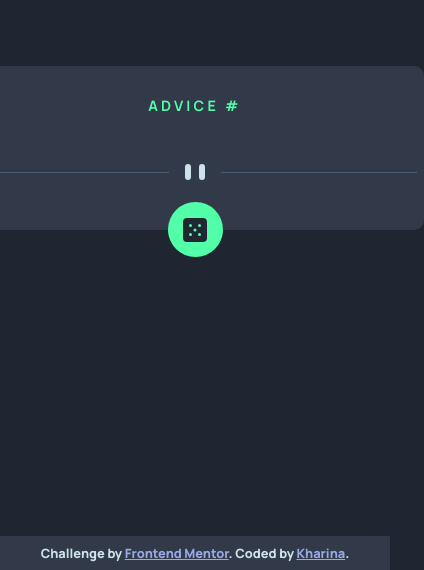
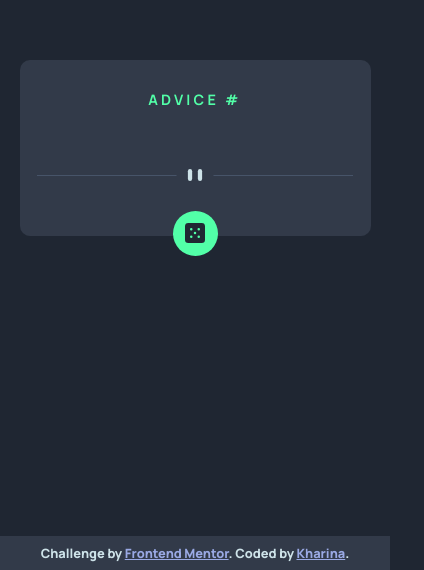
Before and after one commit to itskharina/quote-generator, a plain HTML site: page index.html in a window 390 px wide. Shown: the part 274-844 px from the top of the page, 424 px wide, since content can reach past the window. Drawn offline with Linux system fonts and the light colour scheme; no server answers.

Commit message:
Made page responsive and added glow when cursor hovers over button

```diff
--- a/styles.scss
+++ b/styles.scss
@@ -60,14 +60,26 @@ body {
         width: 55px;
         position: absolute;
         bottom: -27px;
+        cursor: pointer;
+
+        &:hover {
+            box-shadow: 0 0 1em 0.2em $green;
+        }
 
         &:disabled {
             background-color: #8a8686;
+
+            &:hover {
+                box-shadow: none;
+            }
         }
     }
 
     .divide {
-        padding-bottom: 50px;
+        padding-bottom: 55px;
+        padding-top: 10px;
+        width: 90%;
+        height: auto;
     }
 }
 
@@ -87,3 +99,25 @@ body {
         color: hsl(228, 58%, 75%);
     }
 }
+
+@media (max-width: 475px) {
+    .box {
+        width: 90%;
+        min-width: 0;
+
+        p {
+            font-size: 1.5rem;
+        }
+
+        button {
+            width: 45px;
+            height: 45px;
+            bottom: -20px;
+
+            img {
+                width: 20px;
+                height: 20px;
+            }
+        }
+    }
+}
```
Also changed, not shown: styles.css, 1 other file.
